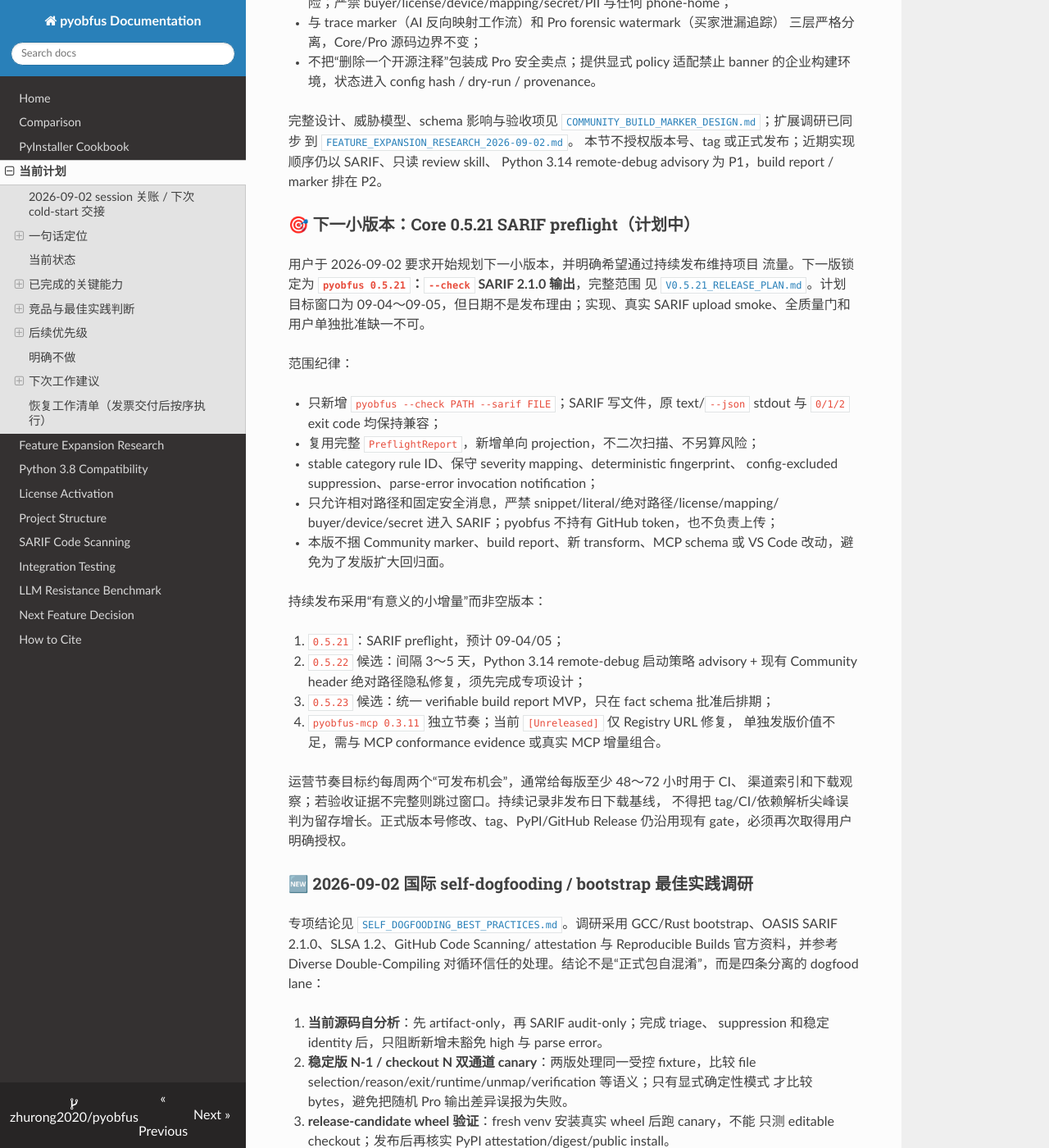
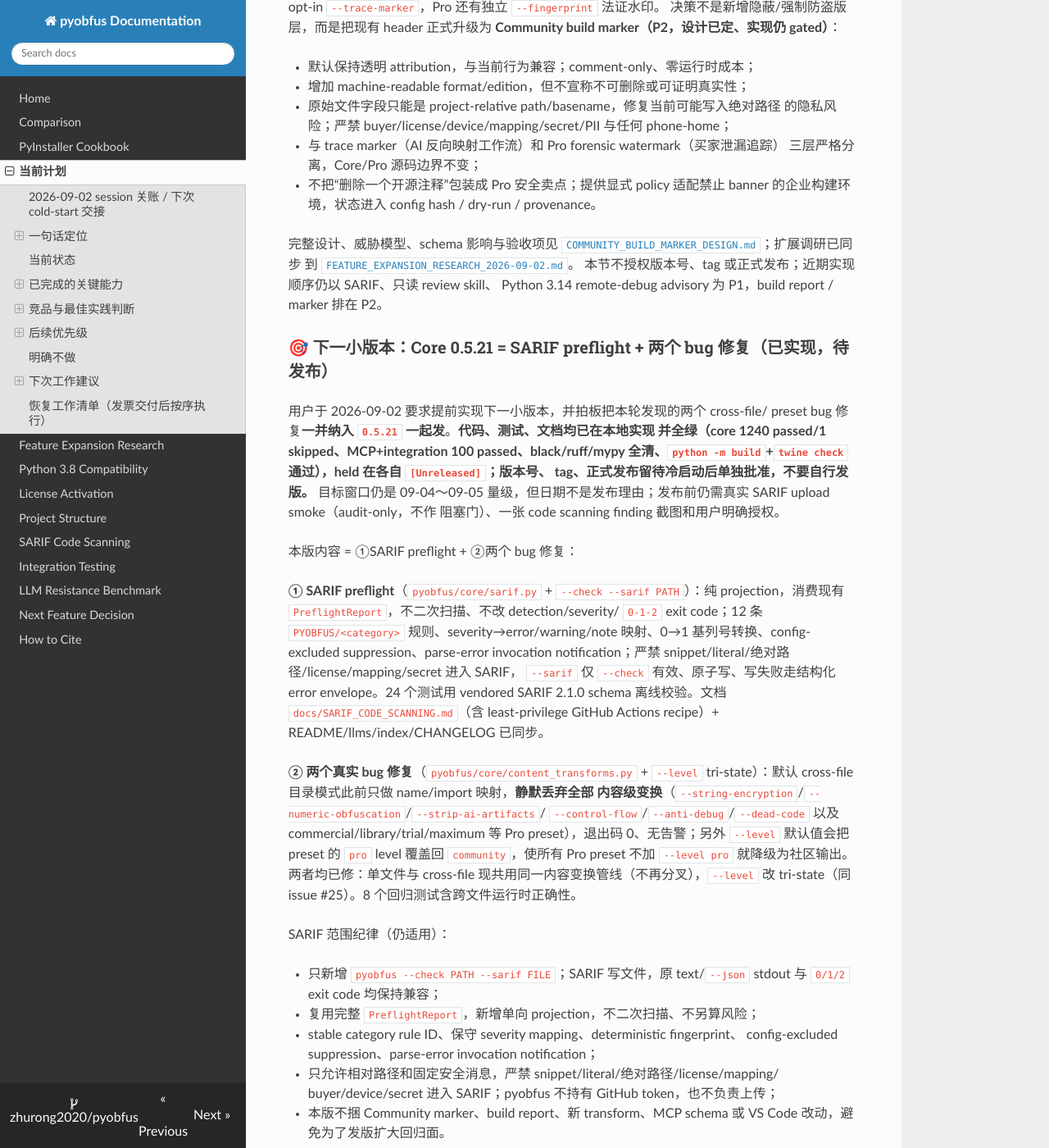
Before and after one commit to zhurong2020/pyobfus, an MkDocs documentation site: the page built from docs/CURRENT_PLAN_ZH.md, in a window 1280 px wide and 1400 px high, scrolled down 2189 px. Shown: the whole window at 82% size. Built offline with MkDocs 1.6.1, drawn with Linux system fonts in a browser that asks for light colours; nearby versions of some CDN libraries; some of the changed text lies outside the part shown.

Commit message:
docs: record 0.5.21 (SARIF + cross-file/preset fixes) as implemented
Sync the cold-start sources of truth to this session's state: Core 0.5.21 is
now code-complete and green (SARIF preflight plus the two bundled cross-file/
preset bug fixes), held under [Unreleased] with version bump/tag/release
deferred to a later cold-start. Also note the docs work done this session
(INTEGRATION_TESTING rewrite, dead-link fixes, three newly-documented Community
flags).

Co-Authored-By: Claude Opus 4.8 <noreply@anthropic.com>

```diff
--- a/docs/CURRENT_PLAN_ZH.md
+++ b/docs/CURRENT_PLAN_ZH.md
@@ -31,10 +31,18 @@ GitHub Release 已建，Release / CI 全矩阵 / CodeQL 均绿。后续正式发
   公开版本；0.5.20/0.3.10 全渠道发布已经收口。本 session 的 tracked 修订均已
   推送到 `main`；关闭前仍应以 `git status`、`origin/main` 和 GitHub Actions
   实时结果为准，不在文档冻结会自行过期的 tip。
-- **下一功能 gate**：0.5.21 已完成 SARIF preflight 设计与 release plan，尚未
-  实现，也未授权改版本/tag/发布。Community build marker 已完成设计，但仍为
-  P2；不能与 0.5.21 捆绑。国际 self-dogfooding 结论已进入 AGENTS、贡献指南与
-  provenance 文档，当前只允许 audit/manual lane，不得把 public wheel 自混淆。
+- **下一功能 gate**：`Core 0.5.21` 已在本地**实现完毕并全绿**——SARIF preflight
+  **加上**用户拍板一并纳入的两个 cross-file/preset bug 修复，代码/测试/文档
+  held 在 `[Unreleased]`；**尚未授权改版本/tag/发布，发版留待冷启动后单独批准，
+  不要自行发版**。详见下方「下一小版本」小节与
+  [`V0.5.21_RELEASE_PLAN.md`](V0.5.21_RELEASE_PLAN.md)。Community build marker 已
+  完成设计，但仍为 P2；不能与 0.5.21 捆绑。国际 self-dogfooding 结论已进入
+  AGENTS、贡献指南与 provenance 文档，当前只允许 audit/manual lane，不得把
+  public wheel 自混淆。
+- **本轮文档修订**：重写了描述废弃工作流的 `docs/INTEGRATION_TESTING.md`，修了
+  `docs/PACKAGE_INSPECTION.md` 与 INTEGRATION_TESTING 的死链，并把三个早已发布
+  却漏在发现面的 Community flag（`--numeric-obfuscation`/`--strip-ai-artifacts`/
+  `--incremental`）补录到 README/llms/index。
 - **本轮真实安全加固**：VS Code 生成配置增加 workspace/symlink containment；
   draft Worker 把 WordPress 管理员凭据目标限制为公共 HTTPS origin。对应测试、
   CHANGELOG/README 与公开提交均已完成；这两项不改变 pyobfus-mcp 包边界。
@@ -102,15 +110,37 @@ header**，另有 opt-in `--trace-marker`，Pro 还有独立 `--fingerprint` 法
 本节不授权版本号、tag 或正式发布；近期实现顺序仍以 SARIF、只读 review skill、
 Python 3.14 remote-debug advisory 为 P1，build report / marker 排在 P2。
 
-### 🎯 下一小版本：Core 0.5.21 SARIF preflight（计划中）
+### 🎯 下一小版本：Core 0.5.21 = SARIF preflight + 两个 bug 修复（已实现，待发布）
 
-用户于 2026-09-02 要求开始规划下一小版本，并明确希望通过持续发布维持项目
-流量。下一版锁定为 **`pyobfus 0.5.21`：`--check` SARIF 2.1.0 输出**，完整范围
-见 [`V0.5.21_RELEASE_PLAN.md`](V0.5.21_RELEASE_PLAN.md)。计划目标窗口为
-09-04～09-05，但日期不是发布理由；实现、真实 SARIF upload smoke、全质量门和
-用户单独批准缺一不可。
+用户于 2026-09-02 要求提前实现下一小版本，并拍板把本轮发现的两个 cross-file/
+preset bug 修复**一并纳入 `0.5.21` 一起发**。**代码、测试、文档均已在本地实现
+并全绿（core 1240 passed/1 skipped、MCP+integration 100 passed、black/ruff/mypy
+全清、`python -m build`+`twine check` 通过），held 在各自 `[Unreleased]`；版本号、
+tag、正式发布留待冷启动后单独批准，不要自行发版。** 目标窗口仍是 09-04～09-05
+量级，但日期不是发布理由；发布前仍需真实 SARIF upload smoke（audit-only，不作
+阻塞门）、一张 code scanning finding 截图和用户明确授权。
 
-范围纪律：
+本版内容 = ①SARIF preflight + ②两个 bug 修复：
+
+**① SARIF preflight**（`pyobfus/core/sarif.py` + `--check --sarif PATH`）：纯
+projection，消费现有 `PreflightReport`，不二次扫描、不改 detection/severity/
+`0-1-2` exit code；12 条 `PYOBFUS/<category>` 规则、severity→error/warning/note
+映射、0→1 基列号转换、config-excluded suppression、parse-error invocation
+notification；严禁 snippet/literal/绝对路径/license/mapping/secret 进入 SARIF，
+`--sarif` 仅 `--check` 有效、原子写、写失败走结构化 error envelope。24 个测试用
+vendored SARIF 2.1.0 schema 离线校验。文档 `docs/SARIF_CODE_SCANNING.md`（含
+least-privilege GitHub Actions recipe）+ README/llms/index/CHANGELOG 已同步。
+
+**② 两个真实 bug 修复**（`pyobfus/core/content_transforms.py` + `--level`
+tri-state）：默认 cross-file 目录模式此前只做 name/import 映射，**静默丢弃全部
+内容级变换**（`--string-encryption`/`--numeric-obfuscation`/`--strip-ai-artifacts`/
+`--control-flow`/`--anti-debug`/`--dead-code` 以及 commercial/library/trial/maximum
+等 Pro preset），退出码 0、无告警；另外 `--level` 默认值会把 preset 的 `pro`
+level 覆盖回 `community`，使所有 Pro preset 不加 `--level pro` 就降级为社区输出。
+两者均已修：单文件与 cross-file 现共用同一内容变换管线（不再分叉），`--level`
+改 tri-state（同 issue #25）。8 个回归测试含跨文件运行时正确性。
+
+SARIF 范围纪律（仍适用）：
 
 - 只新增 `pyobfus --check PATH --sarif FILE`；SARIF 写文件，原 text/`--json`
   stdout 与 `0/1/2` exit code 均保持兼容；
```
Also changed, not shown: CLAUDE.md (+13 -4 lines).
